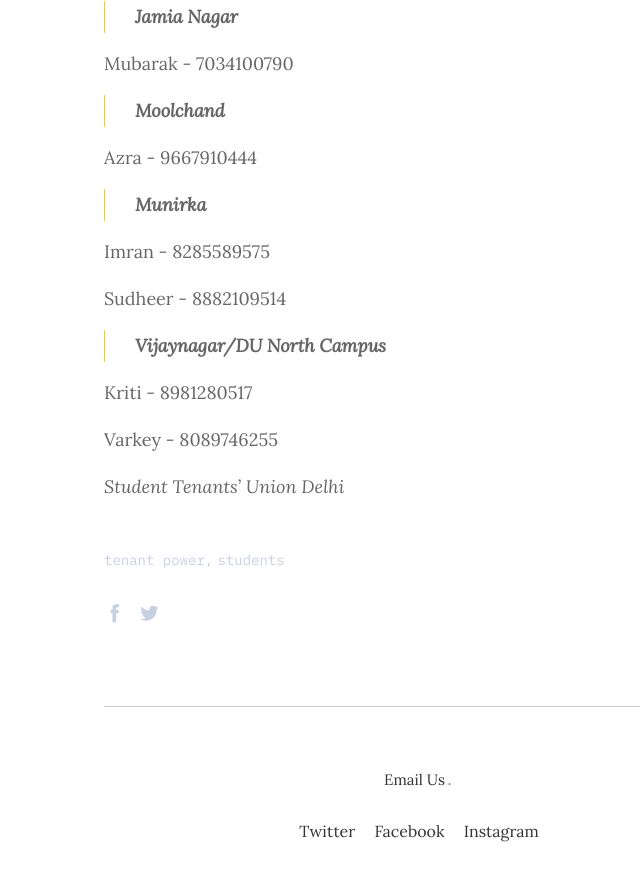
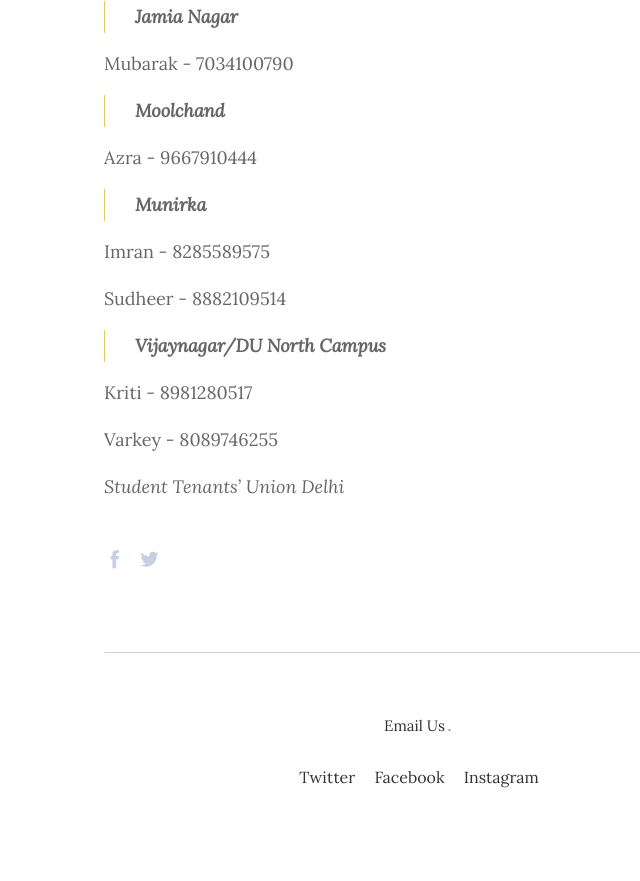
Before and after one commit to studelhi/studelhi.github.io, a Jekyll site: the page built from _posts/2020-05-01-landlords-keep-your-distance.md, in a window 1280 px wide and 900 px high, scrolled down 2381 px. Shown: the top 881 px of the window, without its empty margins (221-861 px from the left). Built offline with Jekyll 4.4.1, drawn with Linux system fonts in a browser that asks for light colours; after the commit the page ends 3227 px from its top, so only the background shows below that.

Commit message:
removing tags

```diff
--- a/_posts/2020-05-01-landlords-keep-your-distance.md
+++ b/_posts/2020-05-01-landlords-keep-your-distance.md
@@ -3,7 +3,7 @@ layout: post
 title:  Landlords Keep Your Distance
 date:   2020-05-01 13:30:35 +0300
 image:  '/assets/img/post1.png'
-tags:   [tenant power, students]
+tags:   []
 ---
 The Student Tenants' Union, Delhi is a united student-led group formed to connect with student tenants across the NCT of Delhi. Our aim is to provide a safe space for students, living in rented accommodations like PGs, flats, or private student hostels, to voice their concerns regarding tenancy. We seek to unionize and collectively fight for our rights and make each other aware of the existing tenancy laws pertaining to students. In the face of rampant discrimination from landlords based on social location, religion, gender, caste, region, besides moral policing, unjust curfew timings, threats of eviction and other related problems, especially in the present situation of crisis, we must come together and strengthen our fight against such injustice!
 
```
